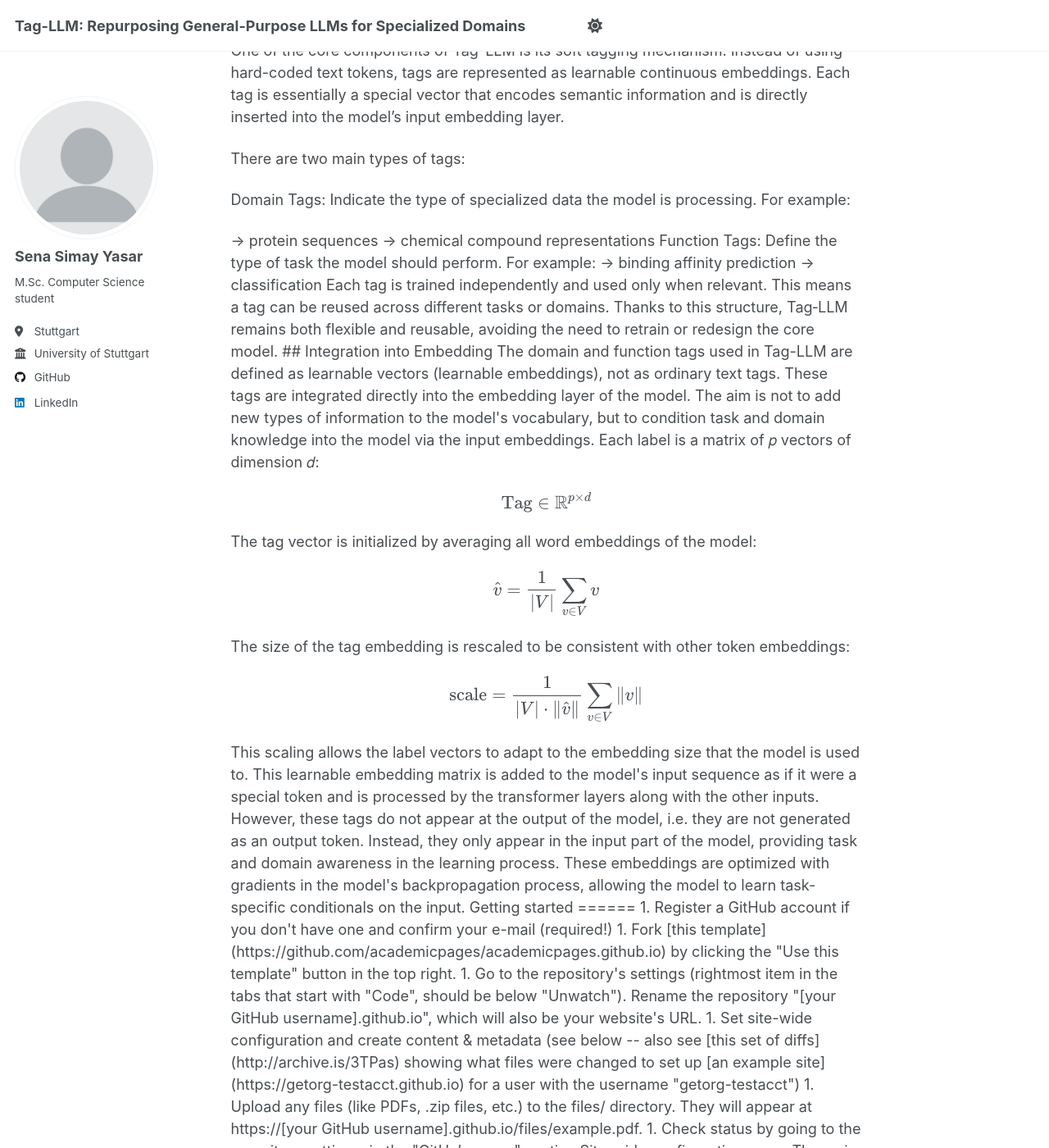
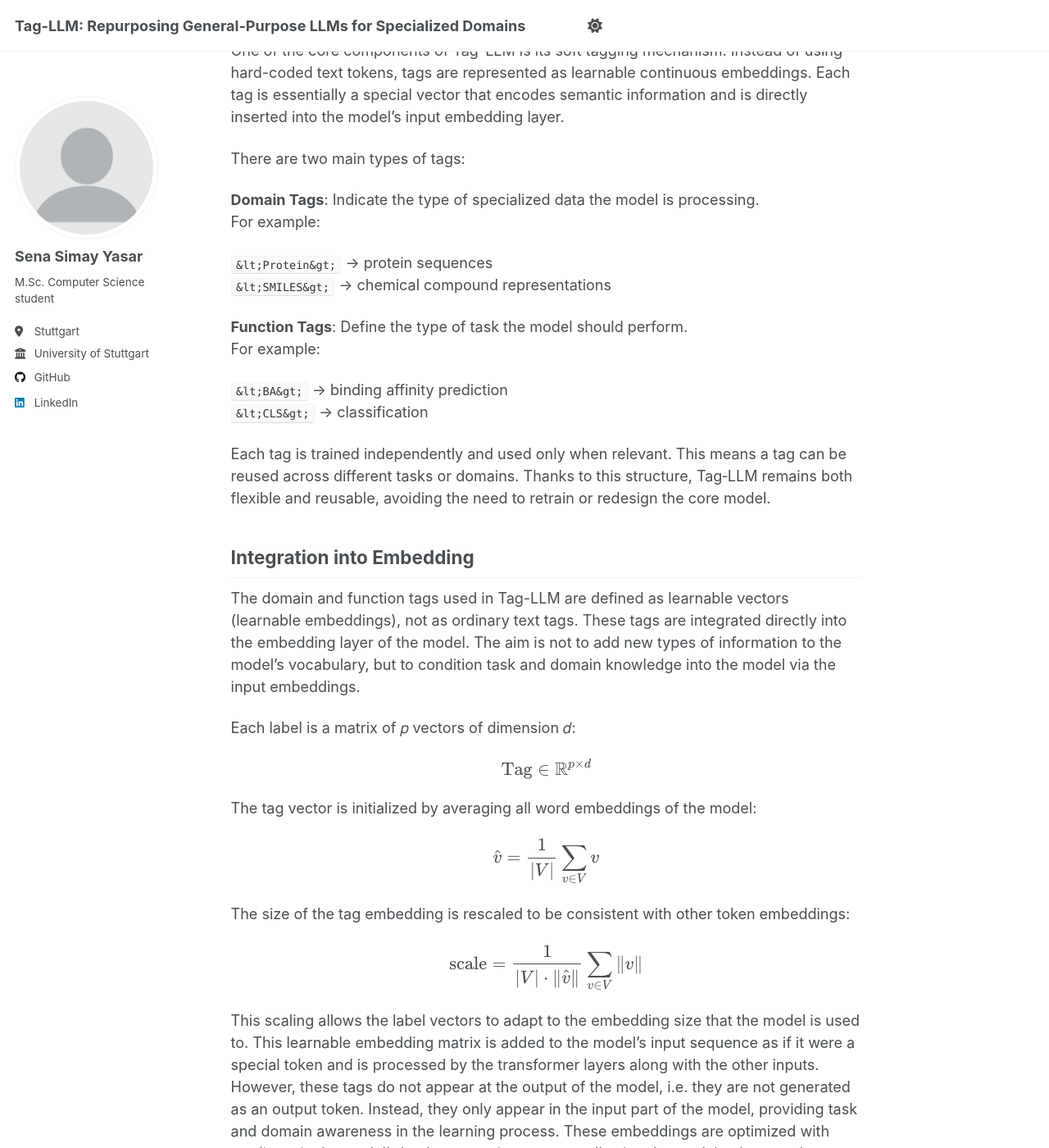
Before and after one commit to simayasar/simayasar.github.io, a Jekyll site: the page built from _pages/about.md, in a window 1280 px wide and 1400 px high, scrolled down 1851 px. Shown: the whole window at 82% size. Built offline with Jekyll 4.4.1, drawn with Linux system fonts in a browser that asks for light colours; a script that is not in the unit is left out; some of the changed text lies outside the part shown.

Commit message:
correction formulas

```diff
--- a/_pages/about.md
+++ b/_pages/about.md
@@ -35,19 +35,18 @@ One of the core components of Tag-LLM is its soft tagging mechanism. Instead of
 
 There are two main types of tags:
 
-Domain Tags: Indicate the type of specialized data the model is processing.
+**Domain Tags**: Indicate the type of specialized data the model is processing.
 For example:
 
-<Protein> → protein sequences
+`&lt;Protein&gt;` → protein sequences
+`&lt;SMILES&gt;` → chemical compound representations
 
-<SMILES> → chemical compound representations
-
-Function Tags: Define the type of task the model should perform.
+**Function Tags**: Define the type of task the model should perform.
 For example:
 
-<BA> → binding affinity prediction
+`&lt;BA&gt;` → binding affinity prediction
+`&lt;CLS&gt;` → classification
 
-<CLS> → classification
 
 Each tag is trained independently and used only when relevant. This means a tag can be reused across different tasks or domains. Thanks to this structure, Tag‑LLM remains both flexible and reusable, avoiding the need to retrain or redesign the core model.
 
@@ -55,21 +54,35 @@ Each tag is trained independently and used only when relevant. This means a tag
 The domain and function tags used in Tag-LLM are defined as learnable vectors (learnable embeddings), not as ordinary text tags. These tags are integrated directly into the embedding layer of the model. The aim is not to add new types of information to the model's vocabulary, but to condition task and domain knowledge into the model via the input embeddings.
 
 Each label is a matrix of 𝑝 vectors of dimension 𝑑:
+
 $$
 \text{Tag} \in \mathbb{R}^{p \times d}
 $$
 
 The tag vector is initialized by averaging all word embeddings of the model:
+
 $$
 \hat{v} = \frac{1}{|V|} \sum_{v \in V} v
 $$
 
 The size of the tag embedding is rescaled to be consistent with other token embeddings:
+
 $$
 \text{scale} = \frac{1}{|V| \cdot \| \hat{v} \|} \sum_{v \in V} \|v\|
 $$
+
 This scaling allows the label vectors to adapt to the embedding size that the model is used to.
 This learnable embedding matrix is added to the model's input sequence as if it were a special token and is processed by the transformer layers along with the other inputs. However, these tags do not appear at the output of the model, i.e. they are not generated as an output token. Instead, they only appear in the input part of the model, providing task and domain awareness in the learning process. These embeddings are optimized with gradients in the model's backpropagation process, allowing the model to learn task-specific conditionals on the input.
+
+
+
+
+
+
+
+
+
+
 
 
 
```
